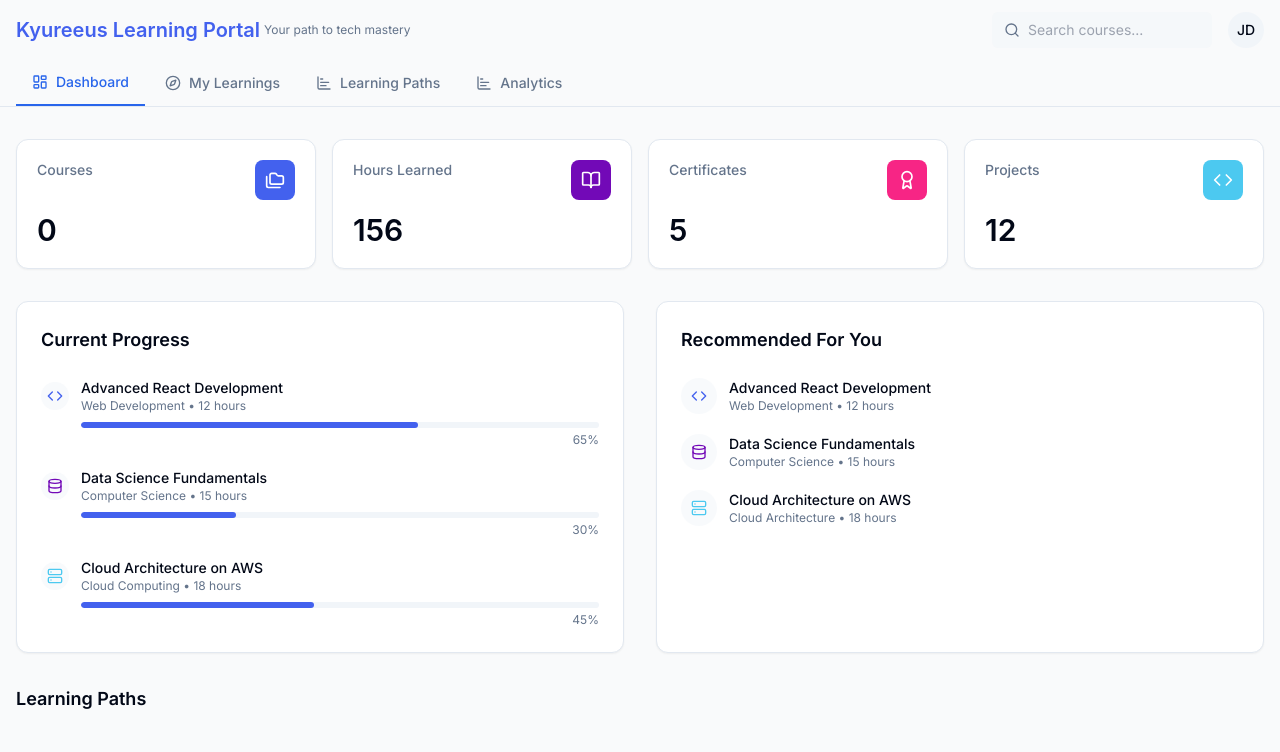
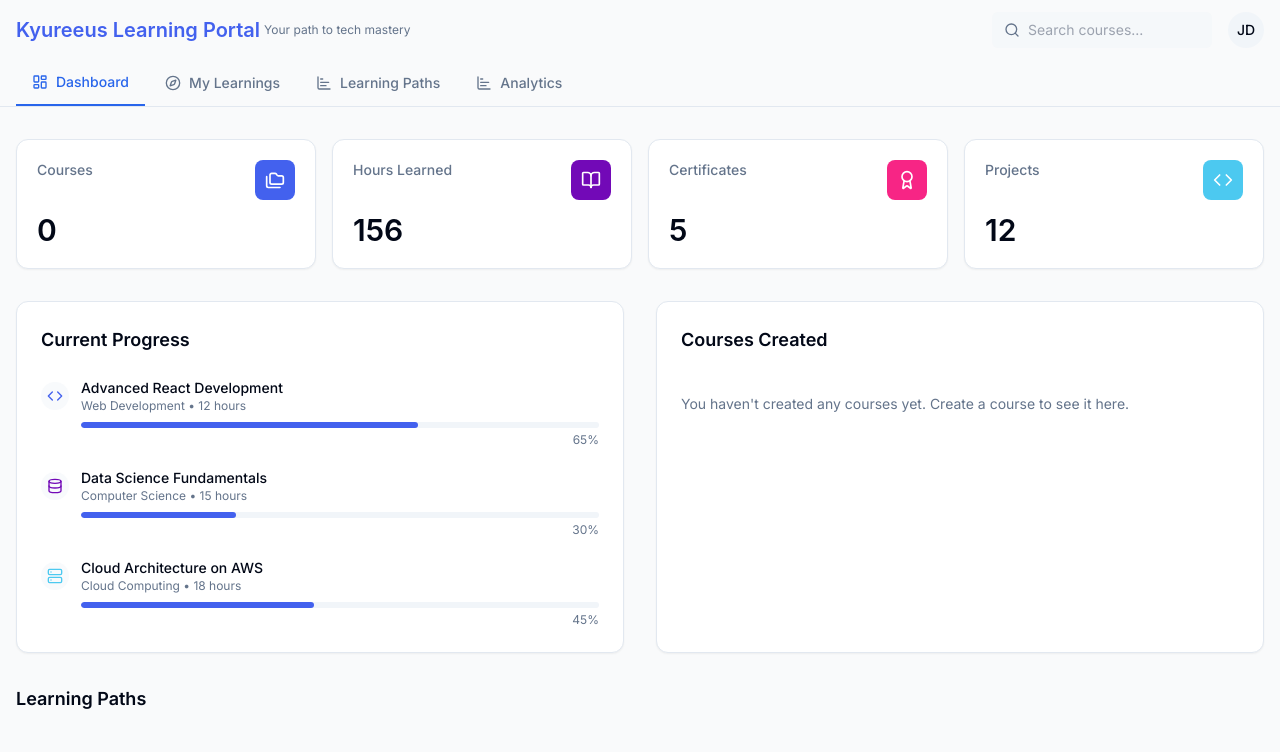
Before and after one commit to Rezil65/lms-dashflow, a React (Vite) app: page / in a window 1280 px wide. Shown: the top 752 px of the page. Built offline with nearby package versions, Linux system fonts and the light colour scheme.

Commit message:
Refactor recommended courses component
Updates the recommended courses component to display the newly created course and navigate to the course content page upon clicking the course title.

```diff
--- a/src/components/RecommendedCourses.tsx
+++ b/src/components/RecommendedCourses.tsx
@@ -1,60 +1,85 @@
 
-import { Code, Database, Server } from "lucide-react";
+import { useEffect, useState } from "react";
+import { Book, Clock } from "lucide-react";
+import { useNavigate } from "react-router-dom";
+import { getCourses } from "@/utils/courseStorage";
 
-interface RecommendedCourseProps {
+interface Course {
+  id: number;
   title: string;
-  category: string;
-  duration: string;
-  icon: React.ReactNode;
-  delay: number;
+  description: string;
+  category?: string;
+  duration?: number;
+  createdAt: string;
 }
 
-const recommendedCourses = [
-  {
-    title: "Advanced React Development",
-    category: "Web Development",
-    duration: "12 hours",
-    icon: <Code className="w-4 h-4 text-lms-blue" />,
-    delay: 100,
-  },
-  {
-    title: "Data Science Fundamentals",
-    category: "Computer Science",
-    duration: "15 hours",
-    icon: <Database className="w-4 h-4 text-lms-purple" />,
-    delay: 200,
-  },
-  {
-    title: "Cloud Architecture on AWS",
-    category: "Cloud Architecture",
-    duration: "18 hours",
-    icon: <Server className="w-4 h-4 text-lms-teal" />,
-    delay: 300,
-  },
-];
+const CourseItem = ({ course }: { course: Course }) => {
+  const navigate = useNavigate();
 
-const RecommendedCourseItem = ({ title, category, duration, icon, delay }: RecommendedCourseProps) => {
+  const handleCourseClick = () => {
+    navigate(`/course/${course.id}/content`);
+  };
+
   return (
-    <div className="flex items-center gap-3 animate-fade-in" style={{ animationDelay: `${delay}ms` }}>
+    <div
+      className="flex items-center gap-3 animate-fade-in cursor-pointer hover:bg-muted/30 p-2 rounded-md transition-colors"
+      onClick={handleCourseClick}
+    >
       <div className="w-9 h-9 rounded-full bg-muted/50 flex items-center justify-center">
-        {icon}
+        <Book className="w-4 h-4 text-lms-blue" />
       </div>
-      <div>
-        <h3 className="font-medium text-sm">{title}</h3>
-        <p className="text-xs text-muted-foreground">{category} • {duration}</p>
+      <div className="flex-1">
+        <h3 className="font-medium text-sm">{course.title}</h3>
+        <p className="text-xs text-muted-foreground">
+          {course.category || "Uncategorized"} • {course.duration || 0} hours
+        </p>
+      </div>
+      <div className="text-xs text-muted-foreground flex items-center">
+        <Clock className="w-3 h-3 mr-1" />
+        {new Date(course.createdAt).toLocaleDateString()}
       </div>
     </div>
   );
 };
 
 const RecommendedCourses = () => {
+  const [courses, setCourses] = useState<Course[]>([]);
+
+  useEffect(() => {
+    // Load courses when component mounts
+    loadCourses();
+
+    // Listen for course added event
+    window.addEventListener('courseAdded', loadCourses);
+
+    return () => {
+      window.removeEventListener('courseAdded', loadCourses);
+    };
+  }, []);
+
+  const loadCourses = () => {
+    const allCourses = getCourses();
+    // Sort by creation date (newest first) and take the 3 most recent
+    const sortedCourses = allCourses
+      .sort((a, b) => new Date(b.createdAt).getTime() - new Date(a.createdAt).getTime())
+      .slice(0, 3);
+
+    setCourses(sortedCourses);
+  };
+
   return (
     <div className="space-y-6">
-      <h2 className="text-lg font-semibold">Recommended For You</h2>
-      <div className="space-y-5">
-        {recommendedCourses.map((course, index) => (
-          <RecommendedCourseItem key={index} {...course} />
-        ))}
+      <h2 className="text-lg font-semibold">Courses Created</h2>
+      <div className="space-y-3">
+        {courses.length > 0 ? (
+          courses.map((course) => (
+            <CourseItem key={course.id} course={course} />
+          ))
+        ) : (
+          <p className="text-sm text-muted-foreground py-4">
+            You haven't created any courses yet. Create a course to see it here.
+          </p>
+        )}
       </div>
     </div>
   );
```
